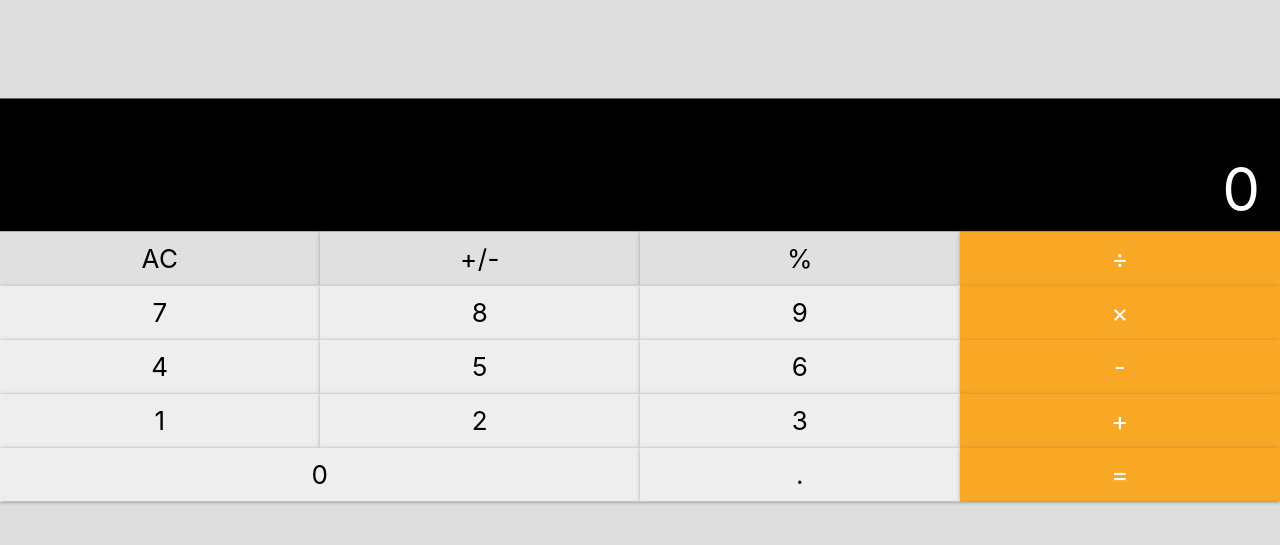
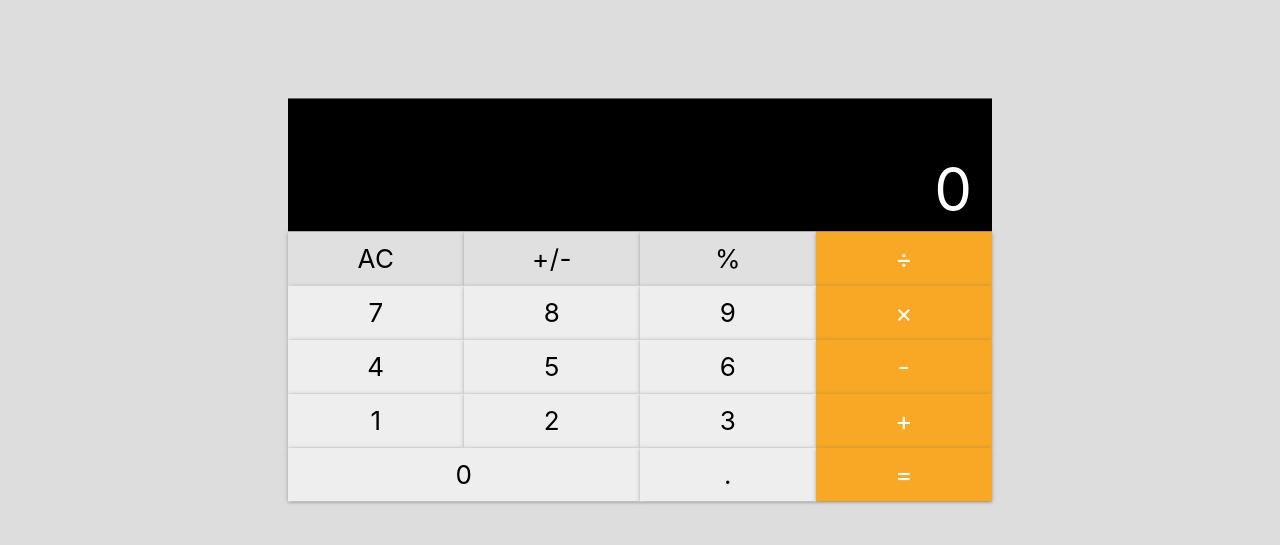
Before and after one commit to Steven-Ang/JS-Calculator, a plain HTML site: page index.html in a window 1280 px wide. Drawn offline with nearby package versions, Linux system fonts and the light colour scheme.

Commit message:
Add media queries

```diff
--- a/style.css
+++ b/style.css
@@ -47,3 +47,16 @@ body {
   border: none;
   border-radius: 0;
 }
+
+@media (min-width: 767.98px) {
+  .container {
+    width: 80%;
+  }
+}
+
+/* Large devices (desktops, less than 1200px) */
+@media (min-width: 1199.98px) {
+  .container {
+    width: 55%;
+  }
+}
```
